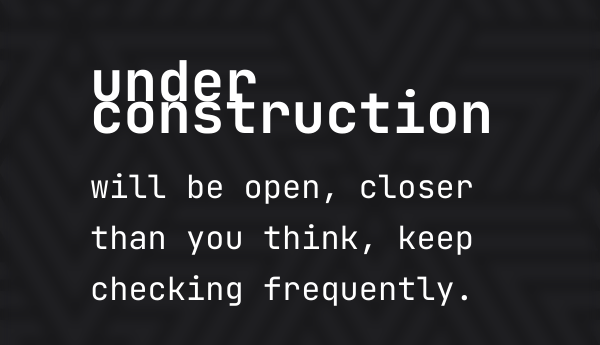
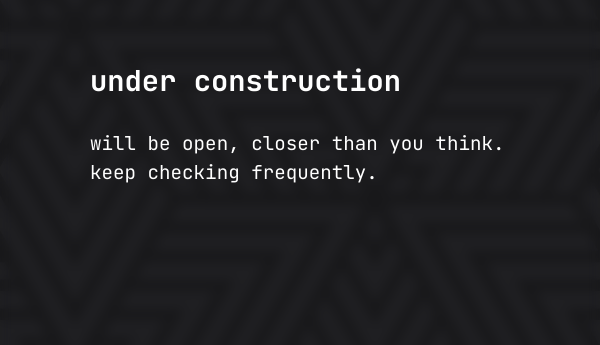
Before and after one commit to Tetraizor/personal-website, a Vue app: page / in a window 600 px wide. Shown: the part 191-536 px from the top of the page. Built offline with nearby package versions, Linux system fonts and the light colour scheme.

Commit message:
Remove unnecessary comments & add responsiveness to ConstructionView component

```diff
--- a/src/views/ConstructionView.vue
+++ b/src/views/ConstructionView.vue
@@ -2,8 +2,8 @@
   <div class="background">
     <div class="blurField">
       <div class="textWrapper">
-        <h1 style="font-size: 3.5rem; margin-bottom: 2rem;">{{ title }}</h1>
-        <h2 style="font-size: 2rem;">will be open, closer than you think, keep checking frequently.</h2>
+        <h1 class="title">{{ title }}</h1>
+        <h2 class="description">will be open, closer than you think. keep checking frequently.</h2>
       </div>
     </div>
   </div>
@@ -67,9 +67,52 @@ export default {
     width: 100%;
     height: 100%;
 
-    .textWrapper {
-      padding: 256px 15%;
-    }
+
   }
 }
+
+.textWrapper {
+
+  @media screen and (max-width: 600px) {
+    padding: 128px 10%;
+  }
+
+  @media screen and (min-width: 600px) {
+    padding: 256px 15%;
+  }
+}
+
+.title {
+  @media screen and (max-width: 600px) {
+
+    font-size: 1.8rem;
+    margin-bottom: 2rem;
+    line-height: 2rem;
+
+    white-space: nowrap;
+    overflow: hidden;
+    text-overflow: clip;
+  }
+
+  @media screen and (min-width: 600px) {}
+
+  font-size: 3.5rem;
+  margin-bottom: 2rem;
+  line-height: 5rem;
+}
+
+.description {
+  @media screen and (max-width: 600px) {
+
+    font-size: 1.2rem;
+    margin-bottom: 2rem;
+    line-height: 1.8rem;
+  }
+
+  @media screen and (min-width: 600px) {}
+
+  font-size: 2rem;
+  margin-bottom: 2rem;
+  line-height: 3rem;
+}
 </style>
--- a/src/views/Main/PageViewer.vue
+++ b/src/views/Main/PageViewer.vue
@@ -7,52 +7,20 @@
     >
       <div class="cross tl" />
       <div class="cross br" />
+      <div class="cross br" />
       <div class="content">
         <router-view></router-view>
-        <!--
-        <Me
-        v-if="this.shownPageIndex == 0"
-        :selectedIndex="this.selectedIndex"
-        :index=0
-        ></Me>
-        <Games
-        v-if="this.shownPageIndex == 1"
-        :selectedIndex="this.selectedIndex"
-        :index=1
-        ></Games>
-        <Blog
-        v-if="this.shownPageIndex == 2"
-        :selectedIndex="this.selectedIndex"
-        :index=1
-        ></Blog>
-        <Projects
-        v-if="this.shownPageIndex == 3"
-        :selectedIndex="this.selectedIndex"
-        :index=1
-        ></Projects>
-      -->
       </div>
     </div>
   </div>
 </template>
 
 <script>
-/*
-import Me from './pages/Me.vue'
-import Games from './pages/Games.vue'
-import Blog from './pages/Blog.vue'
-import Projects from './pages/Projects.vue'
-*/
 
 export default {
   name: 'PageViewer',
   props: ["selectedIndex"],
-  components: {
-    //Me,
-    //Games,
-    //Blog,
-    //Projects,
-  },
+  components: {},
 
   data() {
     return {
```
